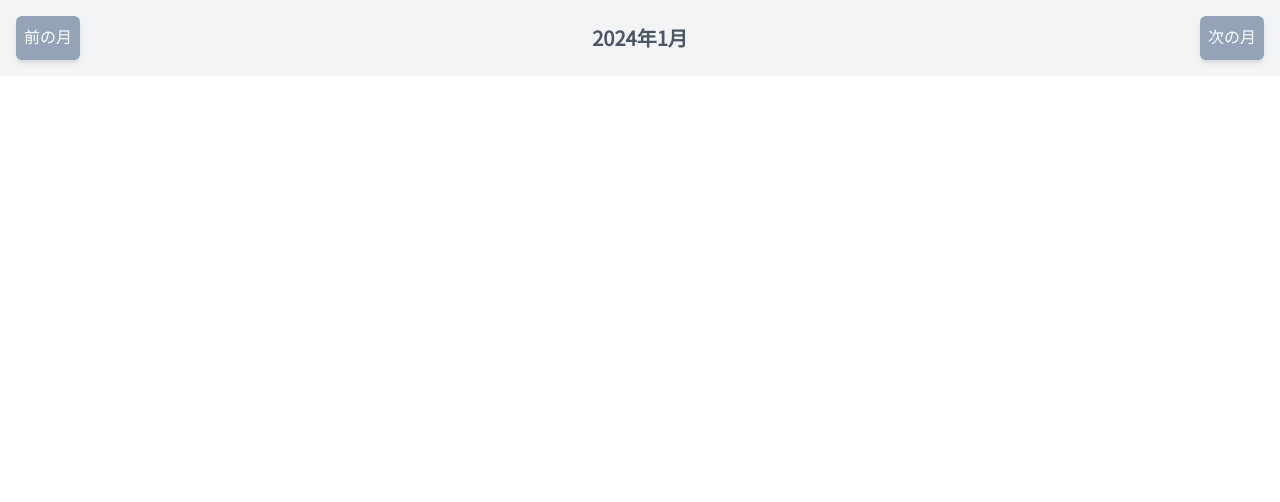
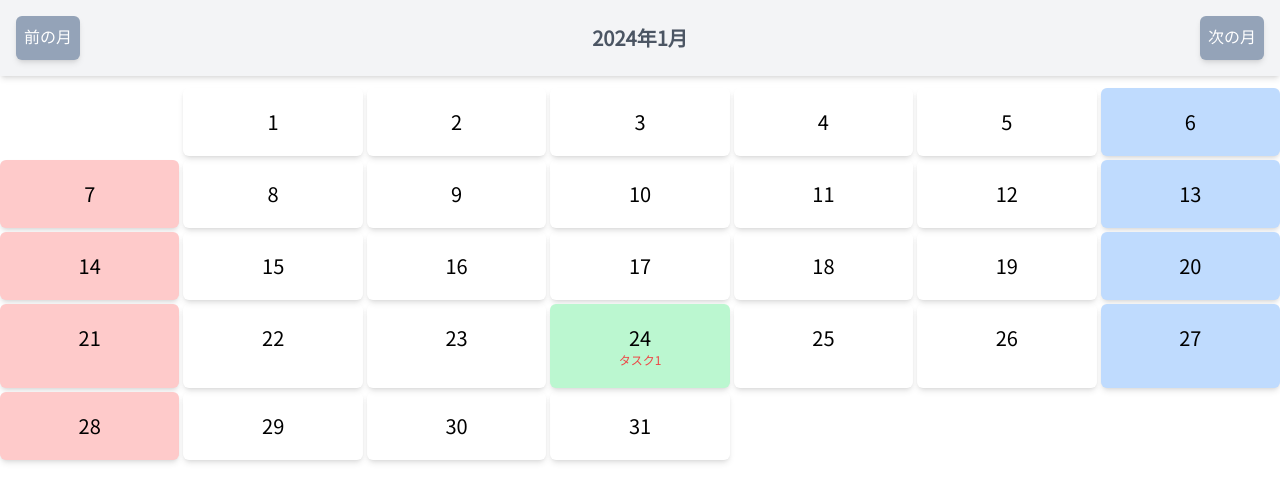
Before and after one commit to naoyuki2/08_calendar, a Next.js app: page / in a window 1280 px wide. Shown: the top 502 px of the page. Built offline with nearby package versions, Linux system fonts and the light colour scheme.

Commit message:
タスク表示OK

```diff
--- /dev/null
+++ b/src/app/components/CalendarCell.tsx
@@ -0,0 +1,73 @@
+import { isSameDay, isSaturday, isSunday, isToday } from 'date-fns'
+import { useState } from 'react'
+
+type Props = {
+    year: number
+    month: number
+    day: number
+}
+
+type TaskType = {
+    id: number
+    title: string
+    date: Date
+}
+
+const testTasks = [
+    {
+        id: 1,
+        title: 'タスク1',
+        date: new Date(2024, 0, 24),
+    },
+]
+
+const CalendarCell = ({ year, month, day }: Props) => {
+    const [tasks, setTasks] = useState<TaskType[]>(testTasks)
+
+    const isTod = isToday(new Date(year, month - 1, day))
+
+    const isSat = isSaturday(new Date(year, month - 1, day))
+
+    const isSun = isSunday(new Date(year, month - 1, day))
+
+    let cellClassName =
+        'shadow-md rounded-md p-5 text-center cursor-pointer hover:bg-slate-100 text-xl'
+    if (day <= 31) {
+        if (isTod) {
+            cellClassName += ' bg-green-200'
+        } else if (isSat) {
+            cellClassName += ' bg-blue-200'
+        } else if (isSun) {
+            cellClassName += ' bg-red-200'
+        }
+    }
+
+    return (
+        <>
+            {day <= 31 ? (
+                <div className={cellClassName}>
+                    {day}
+                    {tasks.map((task) => {
+                        return (
+                            isSameDay(
+                                task.date,
+                                new Date(year, month - 1, day),
+                            ) && (
+                                <div
+                                    key={task.id}
+                                    className="text-xs text-red-500"
+                                >
+                                    {task.title}
+                                </div>
+                            )
+                        )
+                    })}
+                </div>
+            ) : (
+                <div></div>
+            )}
+        </>
+    )
+}
+
+export default CalendarCell
--- a/src/app/components/Header.tsx
+++ b/src/app/components/Header.tsx
@@ -10,7 +10,7 @@ type Props = {
 const Header = ({ month, year, handleDate }: Props) => {
     return (
         <>
-            <div className="flex justify-between bg-gray-100 p-4">
+            <div className="flex justify-between bg-gray-100 p-4 shadow-md">
                 <div
                     className="bg-slate-400 text-white p-2 rounded-md shadow-md hover:bg-slate-300 cursor-pointer"
                     onClick={() => handleDate(-1)}
--- a/src/app/page.tsx
+++ b/src/app/page.tsx
@@ -3,6 +3,8 @@
 import { useState } from 'react'
 import Header from './components/Header'
 import { OneOrMinus } from './type/type'
+import { getDay, getDaysInMonth } from 'date-fns'
+import CalendarCell from './components/CalendarCell'
 
 export default function Home() {
     const [month, setMonth] = useState<number>(new Date().getMonth() + 1)
@@ -20,9 +22,27 @@ export default function Home() {
         }
         setMonth(month + n)
     }
+    const daysInMonth = getDaysInMonth(new Date(year, month - 1)) // 月の日数
+    const startDayOfWeek = getDay(new Date(year, month - 1, 1)) // 月の最初の日の曜日
+
+    const dayArray = Array(startDayOfWeek)
+        .fill(null)
+        .map((_, i) => i + 41) // 41, 42, 43, ...
+        .concat([...Array(daysInMonth)].map((_, i) => i + 1))
+
     return (
         <>
             <Header month={month} year={year} handleDate={handleDate} />
+            <div className="grid grid-cols-7 gap-1 my-3">
+                {dayArray.map((day) => (
+                    <CalendarCell
+                        key={day}
+                        year={year}
+                        month={month}
+                        day={day}
+                    />
+                ))}
+            </div>
         </>
     )
 }
```
Also changed, not shown: package.json (+6 -5 lines), src/app/layout.tsx (+14 -14 lines), 1 other file (tests, documents, lock files or other folders).
